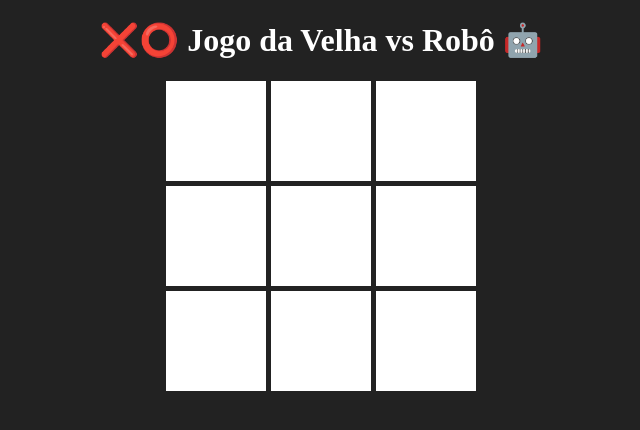
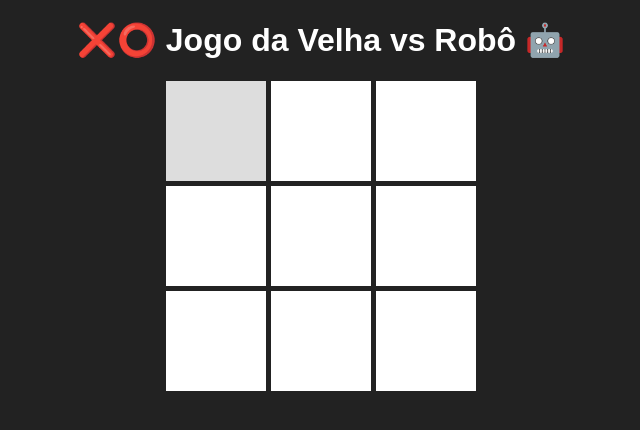
Before and after one commit to driellymuniz-creator/jogooo, a plain HTML site: page index.html in a window 1280 px wide. In both pictures the pointer is over the element 535 px from the left and 130 px from the top of the page. Shown: the whole page, without its empty margins (319-959 px from the left). Drawn offline with Linux system fonts and the light colour scheme.

Commit message:
Enhance CSS styles with font-family and margin
Added font-family and margin-top properties to body and #tabuleiro styles.

```diff
--- a/style.css
+++ b/style.css
@@ -2,6 +2,7 @@ body{
     background:#222;
     color:white;
     text-align:center;
+    font-family:Arial,sans-serif;
 }
 
 #tabuleiro{
@@ -9,6 +10,7 @@ display:grid;
     grid-template-columns:repeat(3,100px);
     gap:5px;
     justify-content:center;
+    margin-top:20px;
 }
 
 .casa{
@@ -22,3 +24,7 @@ justify-content:center;
     align-items:center;
     cursor:pointer;
 }
+
+.casa:hover{
+    background:#ddd;
+}
```
Lines whose indentation alone changed are shown as unchanged.
